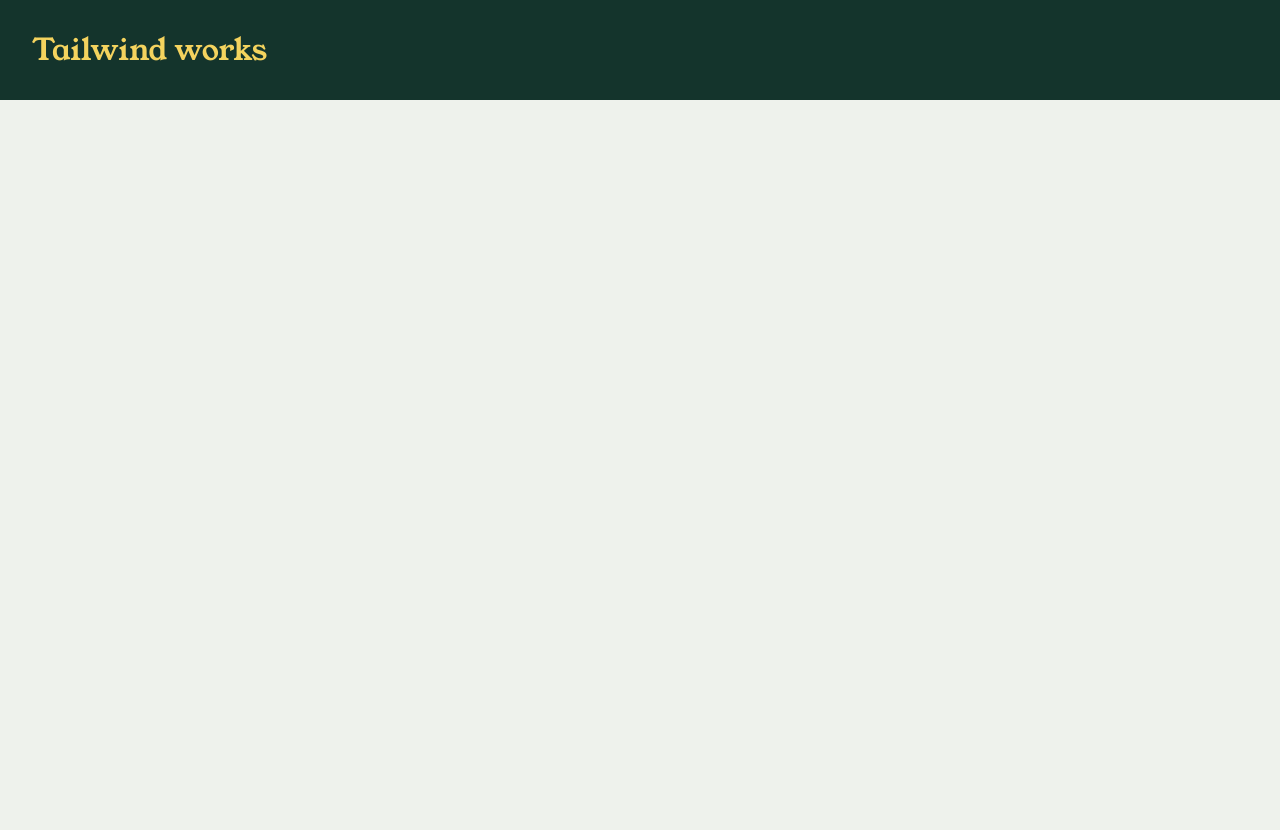
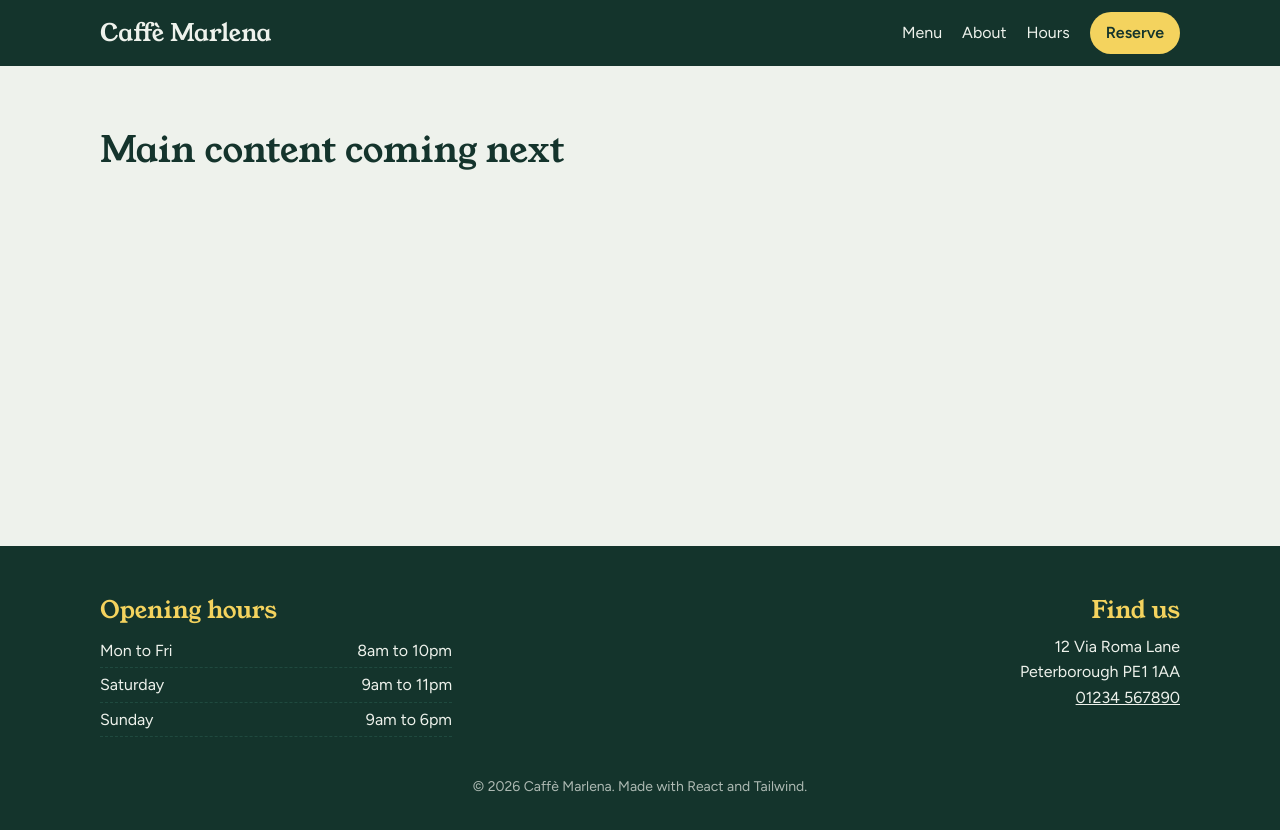
Before and after one commit to gopikacreate/restaurant_website, a React (Vite) app: page / in a window 1280 px wide. Shown: the top 830 px of the page. Before the commit the page ends 800 px from the top, so only its background shows below. Built offline with nearby package versions, Linux system fonts and the light colour scheme.

Commit message:
Add Footer component and wire both into App

```diff
--- a/src/App.jsx
+++ b/src/App.jsx
@@ -1,9 +1,19 @@
+// src/App.jsx
+// The page is built from components. More will be added between Header and Footer.
+import Header from "./components/Header";
+import Footer from "./components/Footer";
+
 function App() {
   return (
-    <h1 className="bg-forest p-8 font-display text-3xl text-butter animate-rise">
-      Tailwind works
-    </h1>
-  )
+    <>
+      <Header />
+      {/* Temporary placeholder so you can see the header and footer; replaced in the next steps */}
+      <main id="top" className="mx-auto min-h-[60vh] max-w-[70rem] px-5 py-16">
+        <h1 className="font-display text-4xl text-forest">Main content coming next</h1>
+      </main>
+      <Footer />
+    </>
+  );
 }
 
-export default App
+export default App;
--- /dev/null
+++ b/src/components/Footer.jsx
@@ -0,0 +1,57 @@
+// src/components/Footer.jsx
+// Opening hours on the left, location on the right, copyright line below.
+
+// Opening hours as data, mapped below
+const hours = [
+  { days: "Mon to Fri", time: "8am to 10pm" },
+  { days: "Saturday", time: "9am to 11pm" },
+  { days: "Sunday", time: "9am to 6pm" },
+];
+
+function Footer() {
+  return (
+    // id="visit" is the target of the "Hours" link in the header
+    <footer id="visit" className="bg-forest py-12 text-mist">
+      {/* Phone: columns stacked (flex-col). md and up: side by side (md:flex-row), one at each end */}
+      <div className="mx-auto flex max-w-[70rem] flex-col gap-8 px-5 md:flex-row md:justify-between">
+        {/* Column 1: hours */}
+        <div className="w-full md:max-w-[22rem]">
+          <h2 className="mb-2 font-display text-2xl text-butter">Opening hours</h2>
+          <ul>
+            {hours.map((row) => (
+              // day on the left, time on the right, dashed line underneath
+              <li
+                key={row.days}
+                className="flex justify-between gap-4 border-b border-dashed border-forest-soft py-1"
+              >
+                <span>{row.days}</span>
+                <span>{row.time}</span>
+              </li>
+            ))}
+          </ul>
+        </div>
+
+        {/* Column 2: location. Left aligned on phones, right aligned from md up */}
+        <div className="w-full md:max-w-[22rem] md:text-right">
+          <h2 className="mb-2 font-display text-2xl text-butter">Find us</h2>
+          <address className="not-italic">
+            12 Via Roma Lane
+            <br />
+            Peterborough PE1 1AA
+            <br />
+            <a href="tel:+441234567890" className="underline">
+              01234 567890
+            </a>
+          </address>
+        </div>
+      </div>
+
+      {/* Copyright line, centred */}
+      <p className="mx-auto mt-10 max-w-[70rem] px-5 text-center text-sm opacity-70">
+        © 2026 Caffè Marlena. Made with React and Tailwind.
+      </p>
+    </footer>
+  );
+}
+
+export default Footer;
```
